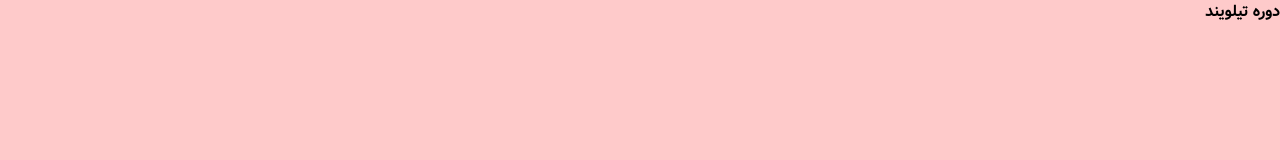
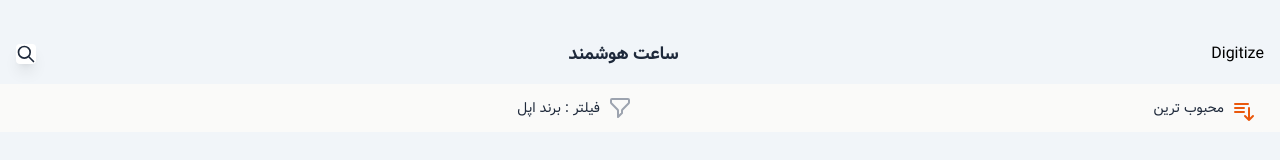
Before and after one commit to Reza2478/DigitizeApp, a website: page public/index.html in a window 1280 px wide. Drawn offline with Linux system fonts and the light colour scheme.

Commit message:
create appbar & sort filtering

```diff
--- a/public/index.html
+++ b/public/index.html
@@ -1,13 +1,51 @@
 <!DOCTYPE html>
 <html lang="en" dir="rtl">
-<head>
-    <meta charset="UTF-8">
-    <meta http-equiv="X-UA-Compatible" content="IE=edge">
-    <meta name="viewport" content="width=device-width, initial-scale=1.0">
-    <link rel="stylesheet" href="./build/tailwind.css">
+  <head>
+    <meta charset="UTF-8" />
+    <meta http-equiv="X-UA-Compatible" content="IE=edge" />
+    <meta name="viewport" content="width=device-width, initial-scale=1.0" />
+    <link rel="stylesheet" href="./build/tailwind.css" />
     <title>Digitize</title>
-</head>
-<body class="bg-red-200 first-letter:">
-    <h1 class="font-bold">دوره تیلویند</h1>
-</body>
+  </head>
+  <body class="bg-slate-100">
+    <!--App bar-->
+    <div class="flex justify-between items-center bg-stone--50 mt-10 px-4">
+      <div class="">Digitize</div>
+      <div class="text-slate-800 font-bold text-lg">ساعت هوشمند</div>
+      <div
+        class="bg-white flex items-center justify-center w-5 h-5 rounded shadow-lg"
+      >
+        <svg
+          xmlns="http://www.w3.org/2000/svg"
+          class="h-5 w-5 stroke-slate-800"
+          fill="none"
+          viewBox="0 0 24 24"
+          stroke="currentColor"
+          stroke-width="2"
+        >
+          <path
+            stroke-linecap="round"
+            stroke-linejoin="round"
+            d="M21 21l-6-6m2-5a7 7 0 11-14 0 7 7 0 0114 0z"
+          />
+        </svg>
+      </div>
+    </div>
+
+    <!--Sort filtering-->
+    <div class="bg-stone-50 px-4 mt-4 flex justify-between items-center">
+        <div class="flex items-center justify-start bg-stone-50 rounded p-2 w-1/2">
+            <svg xmlns="http://www.w3.org/2000/svg" class="h-6 w-6 stroke-orange-600 mt-2 " fill="none" viewBox="0 0 24 24" stroke="currentColor" stroke-width="2">
+                <path stroke-linecap="round" stroke-linejoin="round" d="M3 4h13M3 8h9m-9 4h9m5-4v12m0 0l-4-4m4 4l4-4" />
+              </svg>
+              <span class="text-sm mr-2 text-slate-800">محبوب ترین</span>
+        </div>
+        <div class="flex items-center justify-start bg-stone-50 rounded p-2 w-1/2">
+            <svg xmlns="http://www.w3.org/2000/svg" class="h-6 w-6 stroke-gray-400" fill="none" viewBox="0 0 24 24" stroke="currentColor" stroke-width="2">
+                <path stroke-linecap="round" stroke-linejoin="round" d="M3 4a1 1 0 011-1h16a1 1 0 011 1v2.586a1 1 0 01-.293.707l-6.414 6.414a1 1 0 00-.293.707V17l-4 4v-6.586a1 1 0 00-.293-.707L3.293 7.293A1 1 0 013 6.586V4z" />
+              </svg>
+              <span class="text-sm mr-2 text-slate-800">فیلتر : برند اپل</span>
+        </div>
+    </div>
+  </body>
 </html>
```
Also changed, not shown: public/build/tailwind.css.
